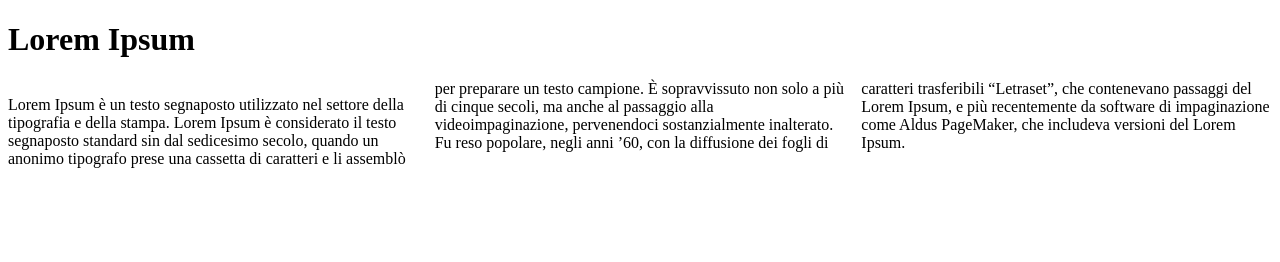
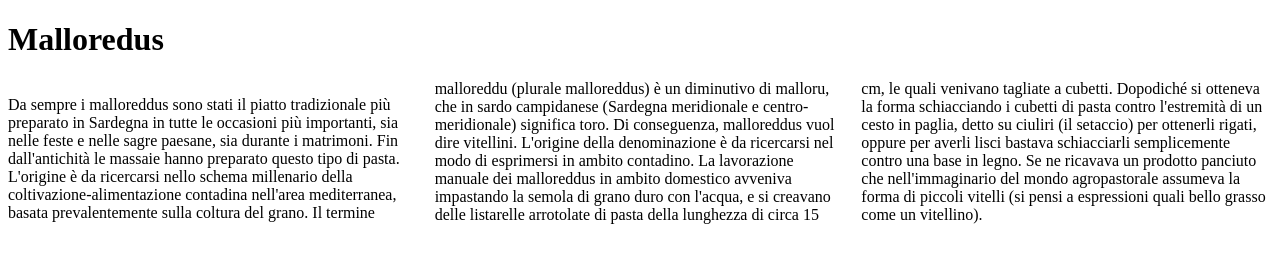
Before and after one commit to giositz/WEB, a plain HTML site: page index.html in a window 1280 px wide. Drawn offline with Linux system fonts and the light colour scheme.

Commit message:
Update index.html

```diff
--- a/index.html
+++ b/index.html
@@ -10,9 +10,11 @@
 	</style>
 </head>
 <body>
-<h1>Lorem Ipsum</h1>
+<h1>Malloredus</h1>
 <div>
-<p>Lorem Ipsum è un testo segnaposto utilizzato nel settore della tipografia e della stampa. Lorem Ipsum è considerato il testo segnaposto standard sin dal sedicesimo secolo, quando un anonimo tipografo prese una cassetta di caratteri e li assemblò per preparare un testo campione. È sopravvissuto non solo a più di cinque secoli, ma anche al passaggio alla videoimpaginazione, pervenendoci sostanzialmente inalterato. Fu reso popolare, negli anni ’60, con la diffusione dei fogli di caratteri trasferibili “Letraset”, che contenevano passaggi del Lorem Ipsum, e più recentemente da software di impaginazione come Aldus PageMaker, che includeva versioni del Lorem Ipsum.</p>
-</div>
+<p>Da sempre i malloreddus sono stati il piatto tradizionale più preparato in Sardegna in tutte le occasioni più importanti, sia nelle feste e nelle sagre paesane, sia durante i matrimoni.
+Fin dall'antichità le massaie hanno preparato questo tipo di pasta. L'origine è da ricercarsi nello schema millenario della coltivazione-alimentazione contadina nell'area mediterranea, basata prevalentemente sulla coltura del grano.
+Il termine malloreddu (plurale malloreddus) è un diminutivo di malloru, che in sardo campidanese (Sardegna meridionale e centro-meridionale) significa toro. Di conseguenza, malloreddus vuol dire vitellini.
+L'origine della denominazione è da ricercarsi nel modo di esprimersi in ambito contadino. La lavorazione manuale dei malloreddus in ambito domestico avveniva impastando la semola di grano duro con l'acqua, e si creavano delle listarelle arrotolate di pasta della lunghezza di circa 15 cm, le quali venivano tagliate a cubetti. Dopodiché si otteneva la forma schiacciando i cubetti di pasta contro l'estremità di un cesto in paglia, detto su ciuliri (il setaccio) per ottenerli rigati, oppure per averli lisci bastava schiacciarli semplicemente contro una base in legno. Se ne ricavava un prodotto panciuto che nell'immaginario del mondo agropastorale assumeva la forma di piccoli vitelli (si pensi a espressioni quali bello grasso come un vitellino).</div>
 </body>
 </html>
```
